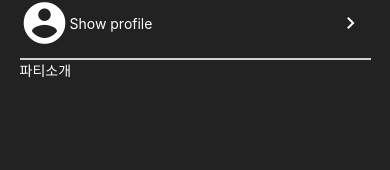
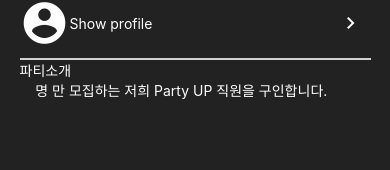
Before and after one commit to dudcks5477/Capstone_partypeople, a React Native app in the folder frontend/: screen /PartyDetail in a window 390 px wide. Shown: the part 288-458 px from the top of the page. Built offline with nearby package versions, Linux system fonts and the light colour scheme; no server answers; what react-native-geocoding would draw is missing.

Commit message:
Modify Button Container

```diff
--- a/frontend/src/screens/PartyDetailScreen.js
+++ b/frontend/src/screens/PartyDetailScreen.js
@@ -15,16 +15,16 @@ const PartyDetailScreen = ({ route }) => {
     partyName: '',
     numOfPeople: '',
     description: '',
-    images: [],  // add image state
+    images: [],
   });
 
   const navigation = useNavigation();
-  const partyId  = route.params;  // receive partyId from previous screen
+  const partyId  = route.params;
   console.log("ID",partyId)
 
   useEffect(() => {
     fetchPartyDetail();
-    checkIsFavorite(); // Check if the party is favorite on component mount
+    checkIsFavorite();
   }, []);
 
   const fetchPartyDetail = async () => {
@@ -42,7 +42,6 @@ const PartyDetailScreen = ({ route }) => {
       const response = await axios.get(`http://3.35.21.149:8080/wishlist/${storedUserId}`);
       const wishlist = response.data;
 
-      // Set isFavorite to true if the partyId exists in the wishlist
       setIsFavorite(wishlist.includes(partyId));
     } catch (e) {
       console.error(e);
@@ -133,7 +132,7 @@ const PartyDetailScreen = ({ route }) => {
 
       <View style={{width:"90%", marginHorizontal:"5%", height:177}}>
         <Text style={styles.colW}>파티소개</Text>
-        <Text style={styles.colW}>{partyData.description} {partyData.numOfPeople} {partyData.date} {partyData.time} {partyData.address}</Text>
+        <Text style={styles.colW}>{partyData.description} {partyData.numOfPeople} {partyData.date} {partyData.time} {partyData.address}명 만 모집하는 저희 Party UP 직원을 구인합니다.</Text>
       </View>
 
       <Line/>
```
